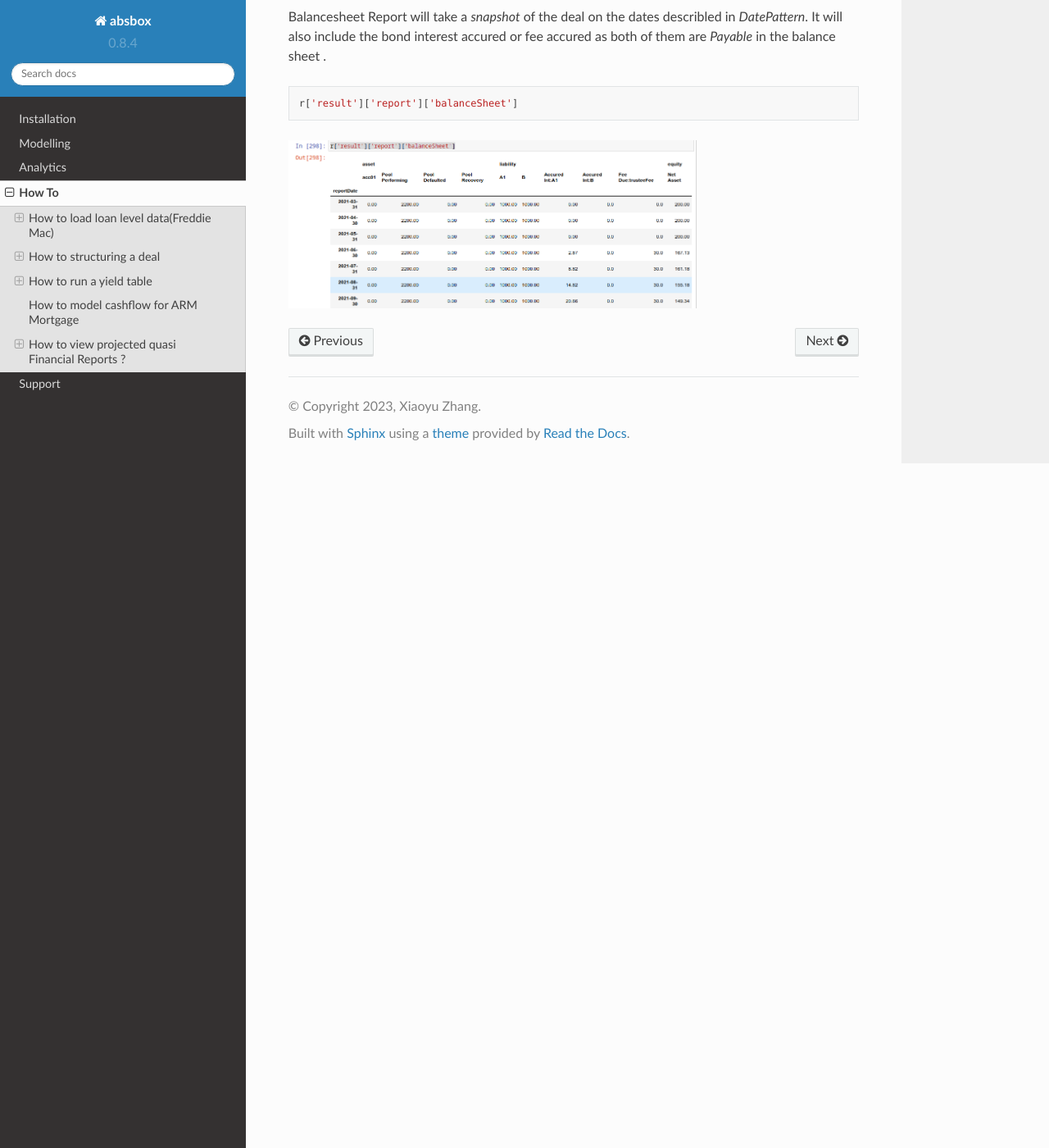
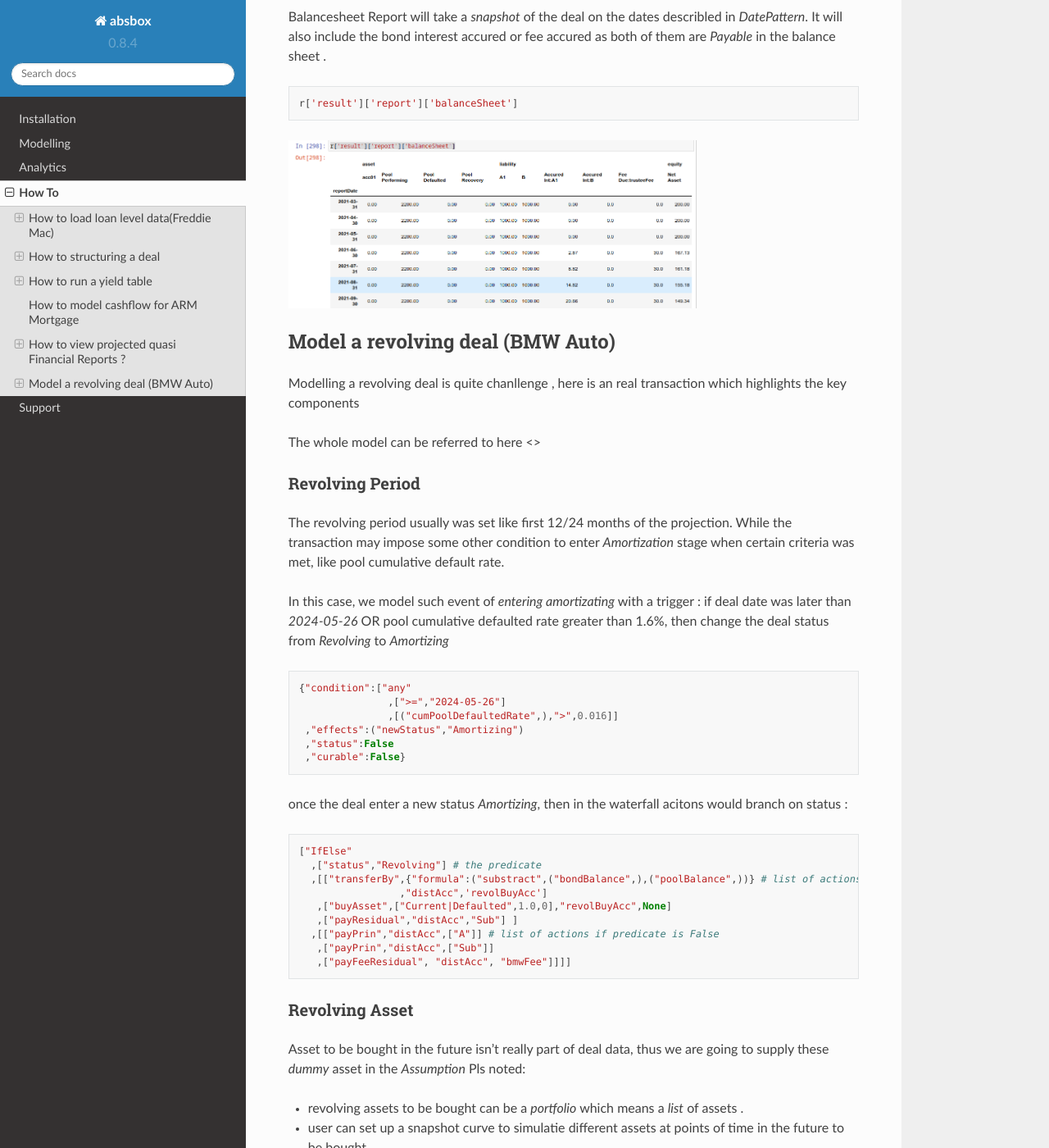
Before and after one commit to yellowbean/absbox-doc, a Sphinx documentation site: the page built from docs/source/howto.rst, in a window 1280 px wide and 1400 px high, scrolled down 9463 px. Shown: the whole window at 82% size. Built offline with Sphinx 7.4.7 and the Read the Docs theme 2.0.0, drawn with Linux system fonts in a browser that asks for light colours; some of the changed text lies outside the part shown.

Commit message:
add HOW TO

```diff
--- a/docs/source/deal_sample/test07.py
+++ b/docs/source/deal_sample/test07.py
@@ -96,22 +96,22 @@ BMW202301 = Generic(
          ,["payInt","distAcc",["A"]]
          ,["payInt","cashReserve",["A"]]
 
-         ,["runTrigger",0]
+         ,["runTrigger",0] # update the trigger status during the waterfall
 
          ,["If"
-          ,[("trigger","InDistribution",0),False]
-          ,["transferReserve","distAcc",'cashReserve',"Target"]]
+          ,[("trigger","InDistribution",0),False]  # if it was triggered
+          ,["transferReserve","distAcc",'cashReserve',"Target"]] # trasnfer amt to cash reserver account
 
-         ,["IfElse"  # 循环期条件
-           ,["status","Revolving"]
+         ,["IfElse"
+           ,["status","Revolving"] # acitons in the revolving period
            ,[["transferBy",{"formula":("substract",("bondBalance",),("poolBalance",))}
                           ,"distAcc",'revolBuyAcc']
-            ,["buyAsset",["Current|Defaulted",1.0,0],"revolBuyAcc",None]
+            ,["buyAsset",["Current|Defaulted",1.0,0],"revolBuyAcc",None] # buy asset with 1:1 if asset with performing
             ,["payResidual","distAcc","Sub"] ]
-           ,[["payPrin","distAcc",["A"]]
+           ,[["payPrin","distAcc",["A"]] # actions if deal is in Amortizing status
             ,["payPrin","distAcc",["Sub"]]
             ,["payFeeResidual", "distAcc", "bmwFee"]]]]
-     ,"endOfCollection":[["calcFee","serviceFee"]]
+     ,"endOfCollection":[["calcFee","serviceFee"]] # accure fee by end of collection period
      ,"cleanUp":[["sellAsset", ["Current|Defaulted",1.0,0], "distAcc"]
                  ,["payInt","distAcc",["A"]]
                  ,["payPrin","distAcc",["A"]]
@@ -134,10 +134,10 @@ BMW202301 = Generic(
         ,"curable":False}]
      ,"InDistribution":[
         {"condition":[("accountBalance","distAcc"),">",("bondBalance","A")]
-        ,"effects":("newReserveBalance","cashReserve",{"fixReserve":0})
+        ,"effects":("newReserveBalance","cashReserve",{"fixReserve":0}) # if was triggered, change reserve account amount to 0
         ,"status":False
         ,"curable":False}
      ]
      }
-    ,"Revolving"
+    ,"Revolving"  # start deal with "Revolving" status
 )
--- a/docs/source/howto.rst
+++ b/docs/source/howto.rst
@@ -454,3 +454,93 @@ It will also include the bond interest accured or fee accured as both of them ar
 .. image:: img/balance.png
   :width: 500
   :alt: balance
+
+
+Model a revolving deal (BMW Auto)
+-----------------------------------
+
+Modelling a revolving deal is quite chanllenge , here is an real transaction which highlights the key components
+
+The whole model can be referred to here <>
+
+Revolving Period
+^^^^^^^^^^^^^^^^^^^
+The revolving period usually was set like first 12/24 months of the projection. While the transaction may impose some other condition to enter `Amortization` stage when certain criteria was met, like pool cumulative default rate.
+
+In this case, we model such event of `entering amortizating` with a trigger : if deal date was later than `2024-05-26` OR pool cumulative defaulted rate greater than 1.6%, then change the deal status from `Revolving` to `Amortizing`
+
+.. code-block:: python
+
+  {"condition":["any"
+                 ,[">=","2024-05-26"]
+                 ,[("cumPoolDefaultedRate",),">",0.016]]
+   ,"effects":("newStatus","Amortizing")
+   ,"status":False
+   ,"curable":False}
+
+once the deal enter a new status `Amortizing`, then in the waterfall acitons would branch on status :
+
+.. code-block:: python
+
+  ["IfElse"
+    ,["status","Revolving"] # the predicate
+    ,[["transferBy",{"formula":("substract",("bondBalance",),("poolBalance",))} # list of actions if predicate is True ()
+                   ,"distAcc",'revolBuyAcc']
+     ,["buyAsset",["Current|Defaulted",1.0,0],"revolBuyAcc",None]
+     ,["payResidual","distAcc","Sub"] ]
+    ,[["payPrin","distAcc",["A"]] # list of actions if predicate is False
+     ,["payPrin","distAcc",["Sub"]]
+     ,["payFeeResidual", "distAcc", "bmwFee"]]]]
+
+
+Revolving Asset
+^^^^^^^^^^^^^^^^^^
+
+Asset to be bought in the future isn't really part of deal data, thus we are going to supply these `dummy` asset in the `Assumption`
+Pls noted:
+
+* revolving assets to be bought can be a `portfolio` which means a `list` of assets .
+* user can set up a snapshot curve to simulatie different assets at points of time in the future to be bought.
+* user can set different pool performance assumption on the revolving pool
+
+.. code-block:: python
+
+  revol_asset = ["Mortgage"
+                  ,{"originBalance":220,"originRate":["fix",0.043],"originTerm":48
+                    ,"freq":"Monthly","type":"Level","originDate":"2021-07-01"}
+                    ,{"currentBalance":220
+                    ,"currentRate":0.043
+                    ,"remainTerm":36
+                    ,"status":"current"}]
+
+  r = localAPI.run(BMW202301,
+             assumptions=[{"RevolvingAssets":[["constant",[revol_asset]]  # revolving pool can be a list of assets
+                                              ,[{"CDR":0.01}]]}   # revolving pool may have different pool performance assumption
+                         ,{"CDR":0.0012}],
+             read=True)
+
+Revolving Buy
+^^^^^^^^^^^^^^^
+
+Pricing an revolving asset would have a huge impact on the pool cashflow .
+
+Syntax:
+
+    ["buyAsset",<PricingMethod>,<Account>,None]
+
+<PricingMethod>:
+* price an asset with balance factor `["Current|Defaulted",0.95,0]` means , if the asset has a current balance of 100, then the price would be 100*
+0.95 = 95
+* price an asset with curve, with a pricing curve supplied, price an asset by discount cashflow of the asset
+
+.. code-block:: python
+
+  ["IfElse"  #
+   ,["status","Revolving"]
+   ,[["transferBy",{"formula":("substract",("bondBalance",),("poolBalance",))}
+                  ,"distAcc",'revolBuyAcc']
+    ,["buyAsset",["Current|Defaulted",1.0,0],"revolBuyAcc",None]
+    ,["payResidual","distAcc","Sub"] ]
+   ,[["payPrin","distAcc",["A"]]
+    ,["payPrin","distAcc",["Sub"]]
+    ,["payFeeResidual", "distAcc", "bmwFee"]]]]
```
